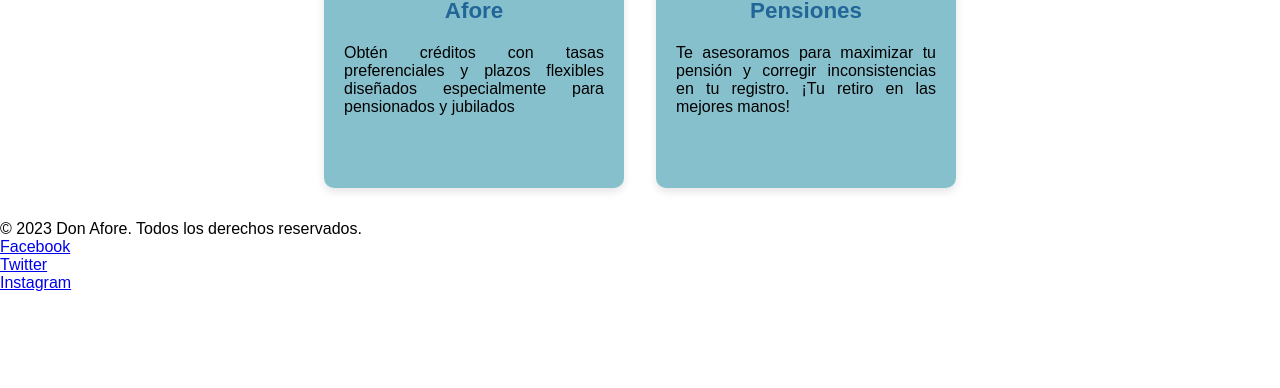
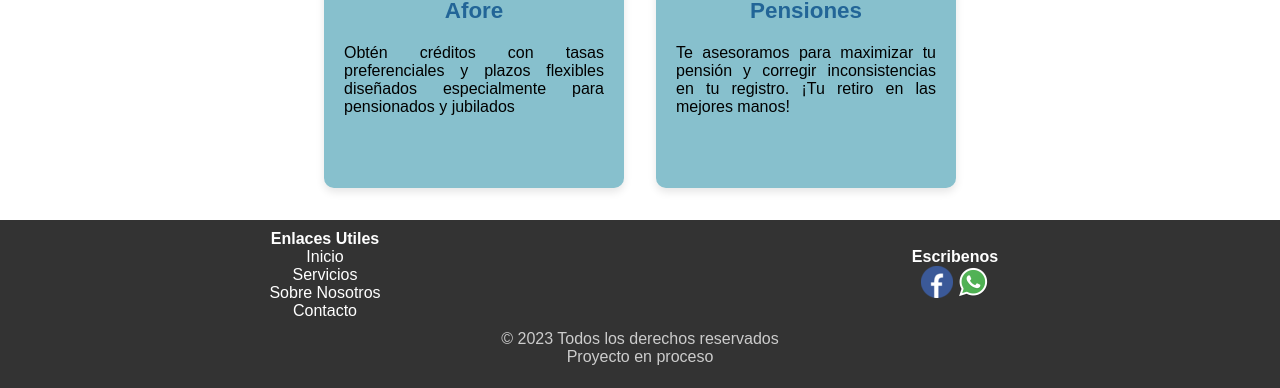
Before and after one commit to IamZzeus/Futuro-Seguro, a plain HTML site: page index.html in a window 1280 px wide. Shown: the part 1795-2183 px from the top of the page. Before the commit the page ends 2087 px from the top, so only its background shows below. Drawn offline with Linux system fonts and the light colour scheme.

Commit message:
Footer completo

```diff
--- a/General.css
+++ b/General.css
@@ -50,3 +50,35 @@ header {
 .menus li{
     list-style: none;
 }
+footer{
+    background-color: #333333;
+    height: 10.5rem;
+}
+.contfoot{
+    display: grid;
+    grid-template-columns: repeat(2, 1fr);
+    align-items: center;
+    text-align: center;
+    padding: 10px;
+}
+.enlaces a{
+    text-decoration: none;
+    color: #fff;
+}
+.enlaces ul{
+    list-style: none;
+}
+.enlaces p{
+    font-size: 1rem;
+    color: #fff;
+    font-weight: 800;
+}
+.redes p{
+    font-size: 1rem;
+    color: #fff;
+    font-weight: 800;
+}
+.coppy{
+    color: #cccccc;
+    text-align: center;
+}
--- a/index.html
+++ b/index.html
@@ -11,6 +11,7 @@
     <link href="https://fonts.googleapis.com/css2?family=Montserrat:ital,wght@0,100..900;1,100..900&display=swap"
         rel="stylesheet">
     <title>Inicio</title>
+    <link rel="shortcut icon" href="Asets/Logo.jpeg" type="image/x-icon">
 </head>
 
 <body>
@@ -82,13 +83,25 @@
             </div>
     </main>
     <footer>
-        <div class="footer-content">
-            <p>&copy; 2023 Don Afore. Todos los derechos reservados.</p>
-            <ul class="social-media">
-                <li><a href="#">Facebook</a></li>
-                <li><a href="#">Twitter</a></li>
-                <li><a href="#">Instagram</a></li>
-            </ul>
+        <div class="contfoot">
+            <div class="enlaces">
+                <p>Enlaces Utiles</p>
+                <ul>
+                    <li><a href="">Inicio</a></li>
+                    <li><a href="">Servicios</a></li>
+                    <li><a href="">Sobre Nosotros</a></li>
+                    <li><a href="">Contacto</a></li>
+                </ul>
+            </div>
+            <div class="redes">
+                <p>Escribenos</p>
+                <a href="https://www.facebook.com/"><img src="Asets/facebook.png" alt=""></a>
+                <a href="https://www.linkedin.com/"><img src="Asets/Whatsapp.png" alt=""></a>
+            </div>
+        </div>
+        <div class="coppy">
+            <p>© 2023 Todos los derechos reservados</p>
+            <p>Proyecto en proceso</p>
         </div>
     </footer>
 </body>
```
